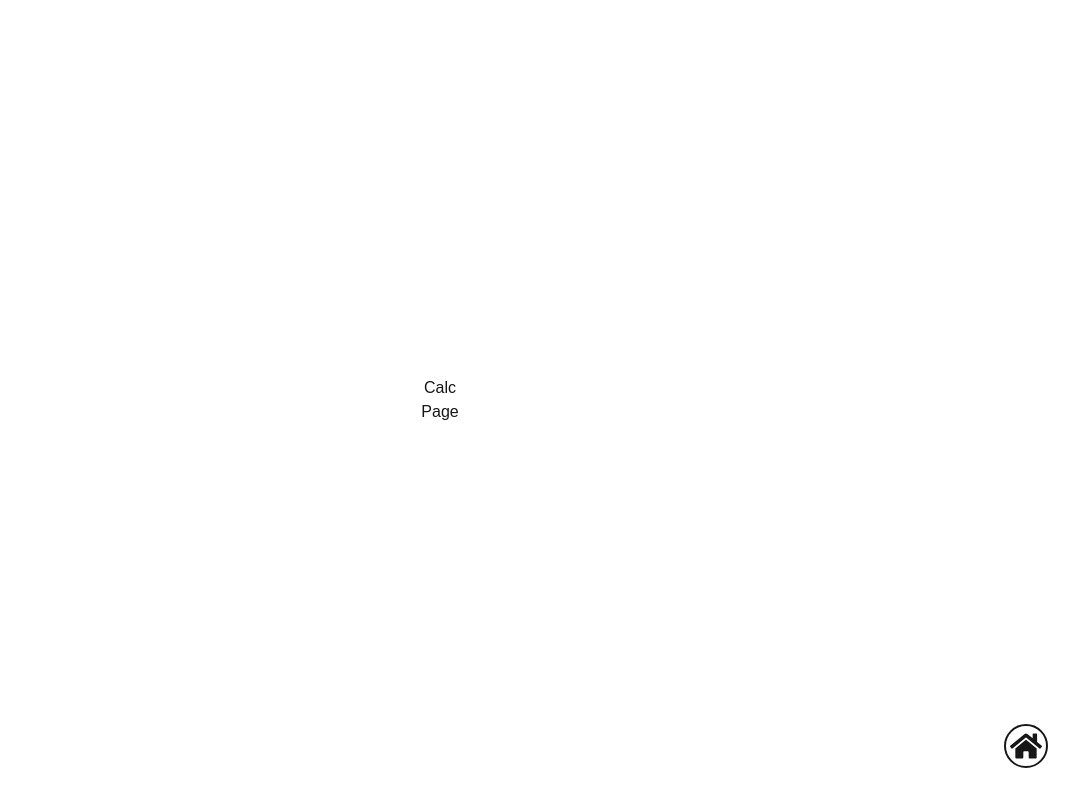
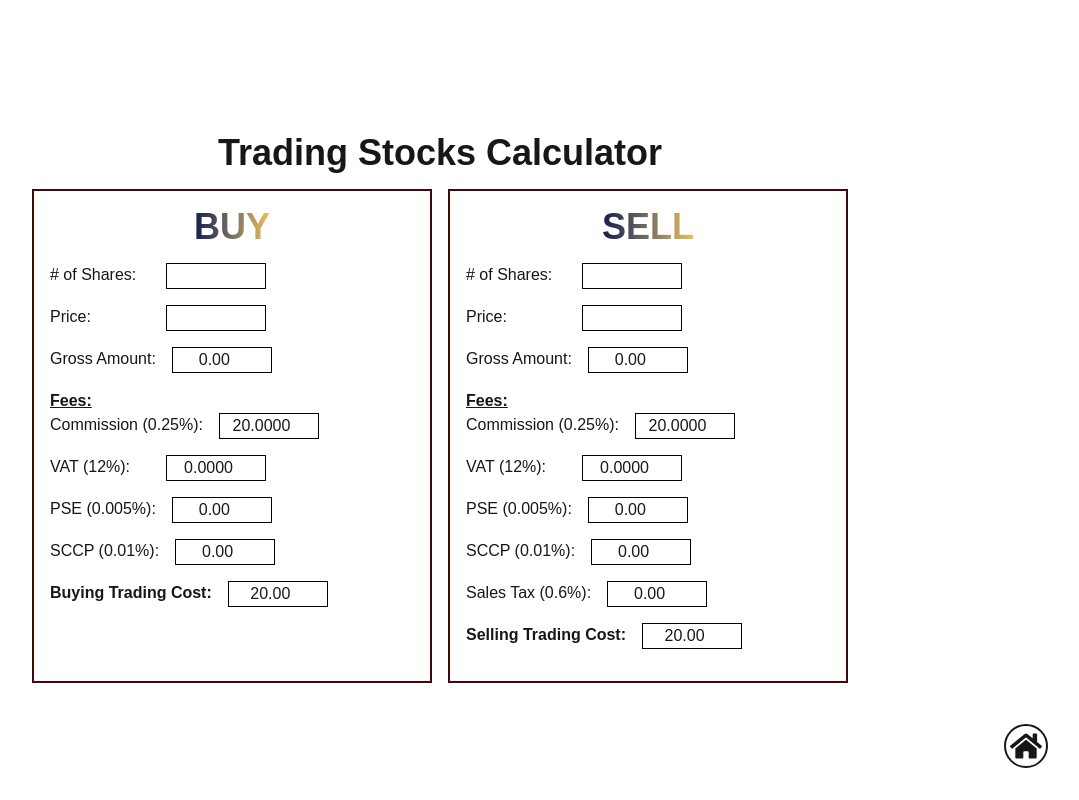
Before and after one commit to mavericksbalitaan/next-pse, a Next.js app: page /calc in a window 1280 px wide. Shown: the whole page, without its empty margins (200-1279 px from the left). Built offline with nearby package versions, Linux system fonts and the light colour scheme.

Commit message:
Add calculator component

```diff
--- a/src/app/calc/page.tsx
+++ b/src/app/calc/page.tsx
@@ -1,9 +1,291 @@
+"use client";
+
+import { useState, useRef, useCallback, useMemo } from "react";
+
 function Calc() {
+  const buyForm = useRef<HTMLFormElement>(null);
+  const sellForm = useRef<HTMLFormElement>(null);
+
+  // Gross Trade Amount
+  const [grossBuy, setGrossBuy] = useState<number>(0);
+  const [grossSell, setGrossSell] = useState<number>(0);
+
+  // Fees
+  const [buyVAT, setBuyVAT] = useState<number>(grossBuy * 0.12);
+  const [sellVAT, setSellVAT] = useState<number>(grossSell * 0.12);
+
+  const [buyCommission, setBuyCommission] = useState<number>(
+    Math.max(0.0025 * grossBuy, 20),
+  );
+  const [sellCommission, setSellCommission] = useState<number>(
+    Math.max(0.0025 * grossBuy, 20),
+  );
+
+  // Other Charges
+  const [buyPSE, setBuyPSE] = useState<number>(grossBuy * 0.00005);
+  const [sellPSE, setSellPSE] = useState<number>(grossSell * 0.00005);
+
+  const [buySCCP, setBuySCCP] = useState<number>(grossBuy * 0.0001);
+  const [sellSCCP, setSellSCCP] = useState<number>(grossSell * 0.0001);
+
+  // Sales Transaction Tax
+  const [salesTax, setSalesTax] = useState<number>(grossSell * 0.006);
+
+  // Net Trade Amount
+  const netBuy = useMemo(() => {
+    return grossBuy + buyCommission + buyVAT + buyPSE + buySCCP;
+  });
+  const netSell = useMemo(() => {
+    return grossSell + sellCommission + sellVAT + sellPSE + sellSCCP + salesTax;
+  });
+
+  // Memoized change handler using useCallback
+  const handleChange = useCallback(() => {
+    if (!buyForm.current) return;
+
+    const formData = new FormData(buyForm.current);
+    const numShares = Number(formData.get("numshares"));
+    const price = Number(formData.get("price"));
+
+    if (!isNaN(numShares) && !isNaN(price)) {
+      const calculatedGross = numShares * price;
+      setGrossBuy(calculatedGross);
+      setBuyCommission(Math.max(calculatedGross * 0.0025, 20));
+      setBuyVAT(Math.max(calculatedGross * 0.0025, 20) * 0.12);
+      setBuyPSE(calculatedGross * 0.00005);
+      setBuySCCP(calculatedGross * 0.0001);
+    }
+  }, []);
+
+  const handleSellChange = useCallback(() => {
+    if (!sellForm.current) return;
+
+    const formData = new FormData(sellForm.current);
+    const numShares = Number(formData.get("numshares"));
+    const price = Number(formData.get("price"));
+
+    if (!isNaN(numShares) && !isNaN(price)) {
+      const calculatedGross = numShares * price;
+      setGrossSell(calculatedGross);
+      setSellVAT(Math.max(calculatedGross * 0.0025, 20) * 0.12);
+      setSellPSE(calculatedGross * 0.00005);
+      setSellSCCP(calculatedGross * 0.0001);
+      setSalesTax(calculatedGross * 0.006);
+    }
+  }, []);
+
   return (
-    <>
-      Calc
-      <h1>Page</h1>
-    </>
+    <div className="flex flex-col justify-center items-center h-[100vh] w-full">
+      <h1 className="text-4xl font-bold my-4">Trading Stocks Calculator</h1>
+      <section className="flex flex-col justify-center gap-4 md:flex-row">
+        <div className="w-[300px] h-full md:w-[400px] border-red-950 border-2 p-4">
+          <form ref={buyForm} onChange={handleChange}>
+            <fieldset className="flex flex-col">
+              <legend className="my-4 font-bold text-center text-4xl bg-clip-text text-transparent bg-gradient-to-r from-[#141c4e] to-[#efc24e]">
+                BUY
+              </legend>
+
+              <div className="form-grp">
+                <label htmlFor="numshares"># of Shares:</label>
+                <input
+                  type="number"
+                  id="numshares"
+                  name="numshares"
+                  min="0"
+                  step="1"
+                />
+              </div>
+
+              <div className="form-grp">
+                <label htmlFor="price">Price:</label>
+                <input
+                  type="number"
+                  id="price"
+                  name="price"
+                  min="0"
+                  step="0.01"
+                />
+              </div>
+
+              <div className="form-grp">
+                <label htmlFor="grossBuy">Gross Amount:</label>
+                <input
+                  type="number"
+                  id="grossBuy"
+                  name="grossBuy"
+                  value={grossBuy.toFixed(2)}
+                  disabled
+                />
+              </div>
+
+              <h1 className="underline font-bold">Fees:</h1>
+              <div className="form-grp">
+                <label htmlFor="buyCommission">Commission (0.25%):</label>
+                <input
+                  type="number"
+                  id="buyCommission"
+                  name="buyCommission"
+                  value={buyCommission.toFixed(4)}
+                  disabled
+                />
+              </div>
+              <div className="form-grp">
+                <label htmlFor="buyVAT">VAT (12%):</label>
+                <input
+                  type="number"
+                  id="buyVAT"
+                  name="buyVAT"
+                  value={buyVAT.toFixed(4)}
+                  disabled
+                />
+              </div>
+              <div className="form-grp">
+                <label htmlFor="buyPSE">PSE (0.005%):</label>
+                <input
+                  type="number"
+                  id="buyPSE"
+                  name="buyPSE"
+                  value={buyPSE.toFixed(2)}
+                  disabled
+                />
+              </div>
+              <div className="form-grp">
+                <label htmlFor="SCCP">SCCP (0.01%):</label>
+                <input
+                  type="number"
+                  id="buySCCP"
+                  name="buySCCP"
+                  value={buySCCP.toFixed(2)}
+                  disabled
+                />
+              </div>
+              <div className="form-grp">
+                <label htmlFor="netBuy" className="font-bold">
+                  Buying Trading Cost:
+                </label>
+                <input
+                  type="number"
+                  id="netBuy"
+                  name="netBuy"
+                  value={netBuy.toFixed(2)}
+                  disabled
+                />
+              </div>
+            </fieldset>
+          </form>
+        </div>
+
+        {/* Sell Part */}
+
+        <div className="w-[300px] h-full md:w-[400px] border-red-950 border-2 p-4">
+          <form ref={sellForm} onChange={handleSellChange}>
+            <fieldset className="flex flex-col">
+              <legend className="my-4 font-bold text-center text-4xl bg-clip-text text-transparent bg-gradient-to-r from-[#141c4e] to-[#efc24e]">
+                SELL
+              </legend>
+
+              <div className="form-grp">
+                <label htmlFor="numshares"># of Shares:</label>
+                <input
+                  type="number"
+                  id="numshares"
+                  name="numshares"
+                  min="0"
+                  step="1"
+                />
+              </div>
+
+              <div className="form-grp">
+                <label htmlFor="price">Price:</label>
+                <input
+                  type="number"
+                  id="price"
+                  name="price"
+                  min="0"
+                  step="0.01"
+                />
+              </div>
+
+              <div className="form-grp">
+                <label htmlFor="grossSell">Gross Amount:</label>
+                <input
+                  type="number"
+                  id="grossSell"
+                  name="grossSell"
+                  value={grossSell.toFixed(2)}
+                  disabled
+                />
+              </div>
+
+              <h1 className="underline font-bold">Fees:</h1>
+              <div className="form-grp">
+                <label htmlFor="sellCommission">Commission (0.25%):</label>
+                <input
+                  type="number"
+                  id="sellCommission"
+                  name="sellCommission"
+                  value={sellCommission.toFixed(4)}
+                  disabled
+                />
+              </div>
+              <div className="form-grp">
+                <label htmlFor="sellVAT">VAT (12%):</label>
+                <input
+                  type="number"
+                  id="sellVAT"
+                  name="sellVAT"
+                  value={sellVAT.toFixed(4)}
+                  disabled
+                />
+              </div>
+              <div className="form-grp">
+                <label htmlFor="sellPSE">PSE (0.005%):</label>
+                <input
+                  type="number"
+                  id="sellPSE"
+                  name="sellPSE"
+                  value={sellPSE.toFixed(2)}
+                  disabled
+                />
+              </div>
+              <div className="form-grp">
+                <label htmlFor="sellSCCP">SCCP (0.01%):</label>
+                <input
+                  type="number"
+                  id="sellSCCP"
+                  name="sellSCCP"
+                  value={sellSCCP.toFixed(2)}
+                  disabled
+                />
+              </div>
+              <div className="form-grp">
+                <label htmlFor="salesTax">Sales Tax (0.6%):</label>
+                <input
+                  type="number"
+                  id="salesTax"
+                  name="salesTax"
+                  value={salesTax.toFixed(2)}
+                  disabled
+                />
+              </div>
+
+              <div className="form-grp">
+                <label htmlFor="netSell" className="font-bold">
+                  Selling Trading Cost:
+                </label>
+                <input
+                  type="number"
+                  id="netSell"
+                  name="netSell"
+                  value={netSell.toFixed(2)}
+                  disabled
+                />
+              </div>
+            </fieldset>
+          </form>
+        </div>
+      </section>
+    </div>
   );
 }
 
--- a/src/app/globals.css
+++ b/src/app/globals.css
@@ -33,3 +33,16 @@ body {
   min-width: 100vw;
   min-height: 100vh;
 }
+
+input {
+  @apply border-black border-1 text-center;
+  @apply max-w-[100px];
+}
+
+@utility form-grp {
+  @apply flex flex-row mb-4 gap-4;
+}
+
+label {
+  @apply min-w-[100px]
+}
```
